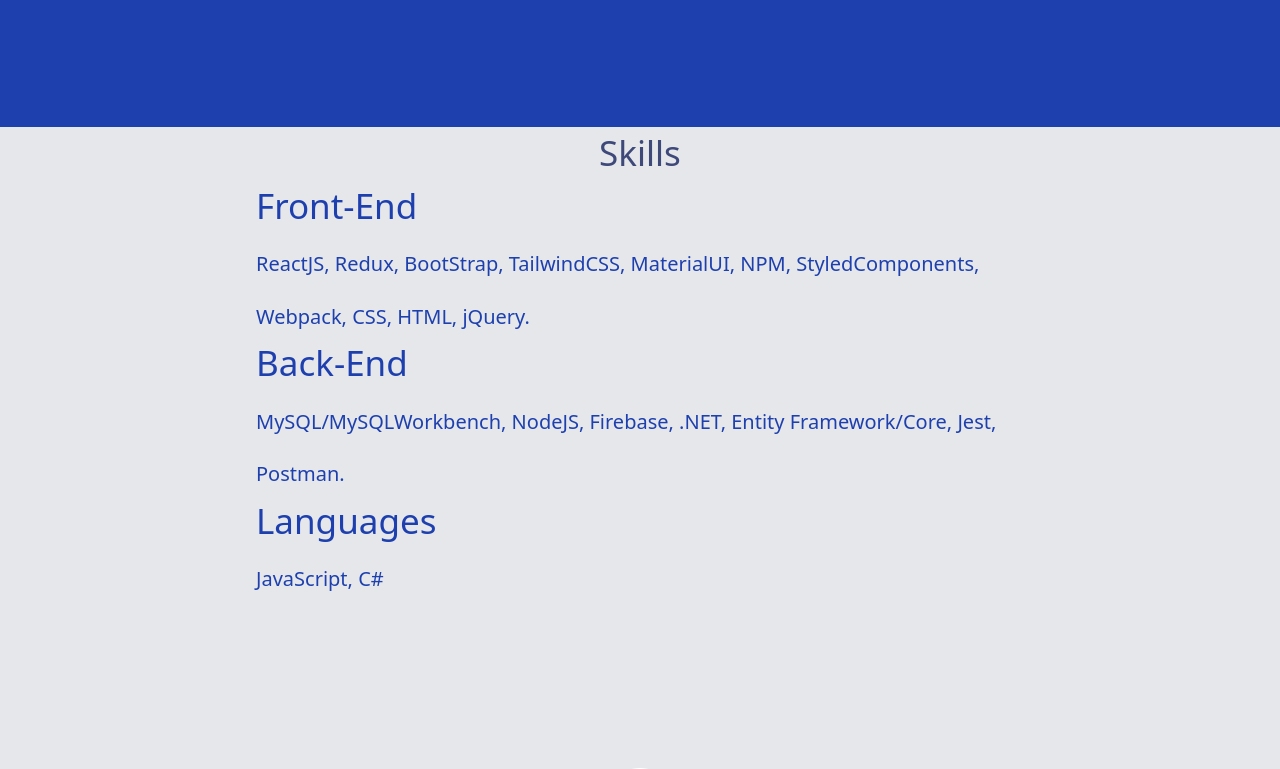
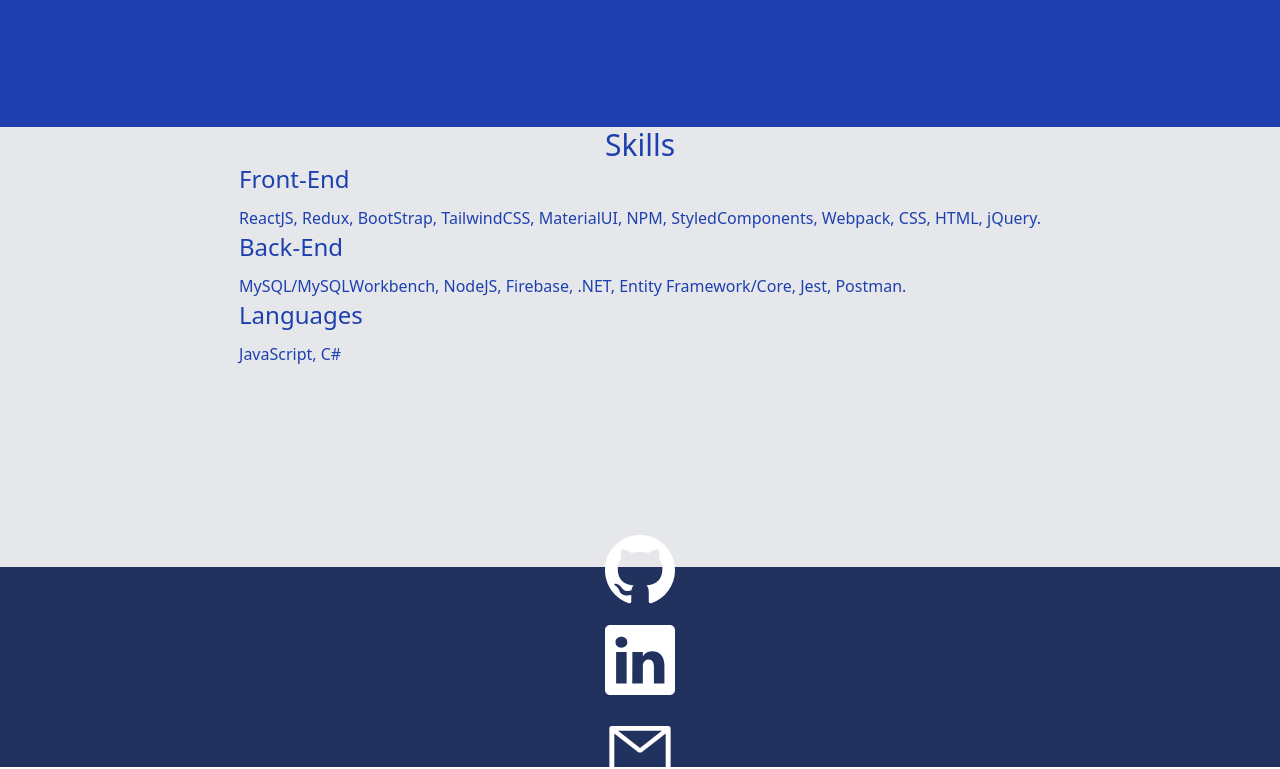
Before and after one commit to wowgr8/personal-portfolio, a React (Create React App) app: page / in a window 1280 px wide. Shown: the part 773-1542 px from the top of the page. Built offline with nearby package versions, Linux system fonts and the light colour scheme.

Commit message:
remove CSS and add TailwindCSS styling

```diff
--- a/src/pages/Home.js
+++ b/src/pages/Home.js
@@ -1,15 +1,14 @@
 import React from 'react';
 import { BsGithub, BsLinkedin } from 'react-icons/bs';
 import { AiOutlineMail } from 'react-icons/ai';
-import '../styles/Home.css';
 
 function Home() {
   return (
-    <div className=' w-full items-center font-sans text-blue-800'>
+    <div className='w-full items-center font-sans text-blue-800'>
       <div className='about w-full h-screen flex flex-col justify-center items-center text-center bg-blue-800 text-white'>
         <h2 className="text-7xl text-yellow-400 h-24 pb-4">Howdy, I'm Cesar</h2>
         <div className='w-70 text-4xl px-8'>
-          <p> A driven Junior web developer pivoting from a career in customer service. Motivated to apply my interpersonal skills and passion for solving hard problems towards building trustworthy and dynamic websites.</p>
+          <p className="lg:text-2xl">A driven Junior web developer pivoting from a career in customer service. Motivated to apply my interpersonal skills and passion for solving hard problems towards building trustworthy and dynamic websites.</p>
           <div className='flex items-center justify-center mt-5'>
             <a className="text-5xl m-7 text-white" href='https://github.com/wowgr8'><BsGithub /></a>
             <a className="text-5xl m-7 text-white" href='https://www.linkedin.com/in/cesar-aug-lopez/'><BsLinkedin /></a>
@@ -17,20 +16,20 @@
           </div>
         </div>
       </div>
-      <div className='skills'>
-        <h1> Skills</h1>
-        <ol className='list'>
+      <div className='skills text-3xl w-full flex justify-center flex-col items-center'>
+        <h1 className="text-blue-800">Skills</h1>
+        <ol className='list list-none lg:w-60%'>
           <li className='item'>
-            <h2>Front-End</h2>
-            <span> ReactJS, Redux, BootStrap, TailwindCSS, MaterialUI, NPM, StyledComponents, Webpack, CSS, HTML, jQuery.</span>
+            <h2 className="text-2xl">Front-End</h2>
+            <span className="text-base"> ReactJS, Redux, BootStrap, TailwindCSS, MaterialUI, NPM, StyledComponents, Webpack, CSS, HTML, jQuery.</span>
           </li>
           <li className='item'>
-            <h2>Back-End</h2>
-            <span> MySQL/MySQLWorkbench, NodeJS, Firebase, .NET, Entity Framework/Core, Jest, Postman.</span>
+            <h2 className="text-2xl">Back-End</h2>
+            <span className="text-base"> MySQL/MySQLWorkbench, NodeJS, Firebase, .NET, Entity Framework/Core, Jest, Postman.</span>
           </li>
           <li className='item'>
-            <h2>Languages</h2>
-            <span> JavaScript, C#</span>
+            <h2 className="text-2xl">Languages</h2>
+            <span className="text-base"> JavaScript, C#</span>
           </li>
         </ol>
       </div>
```
